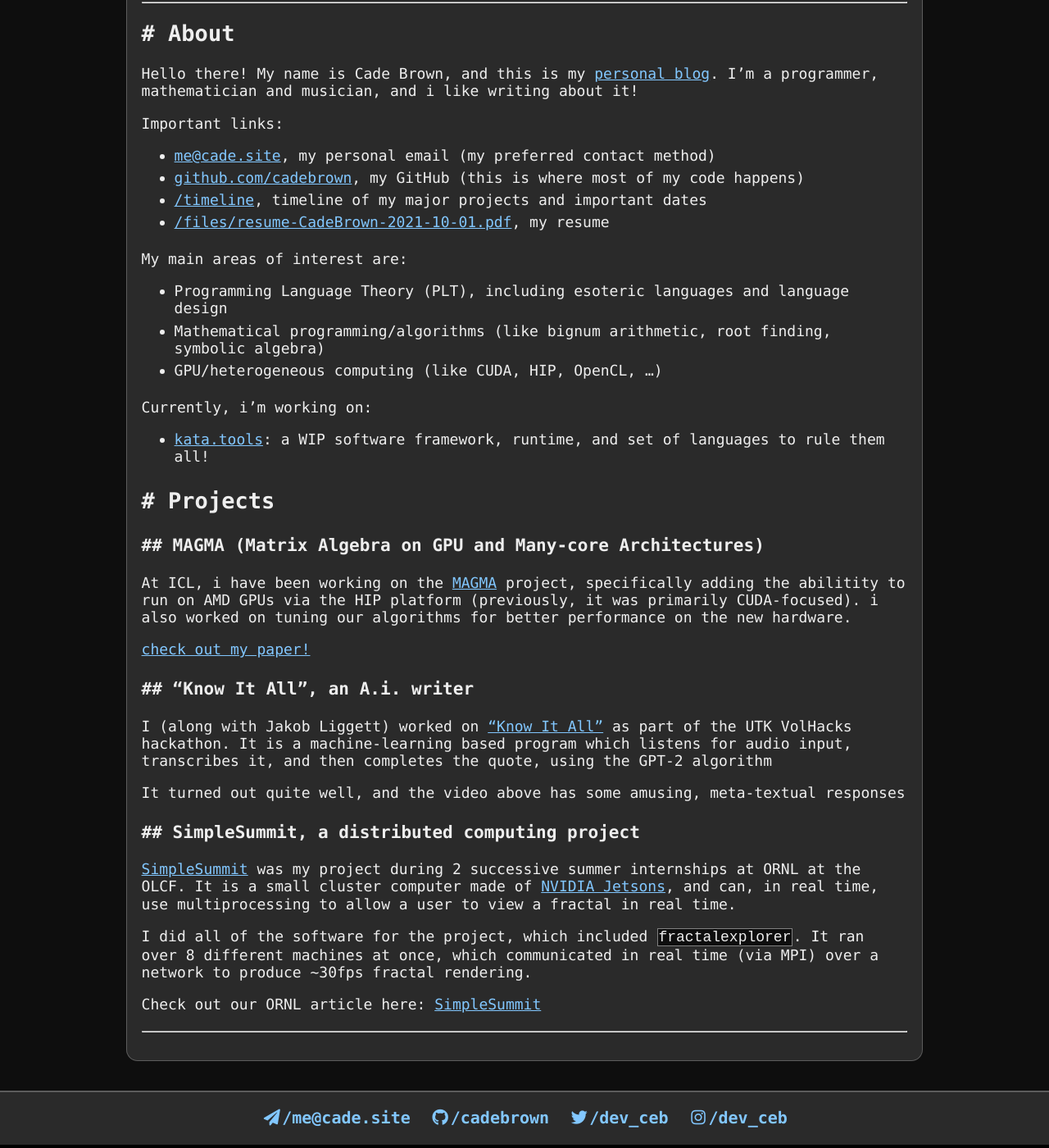
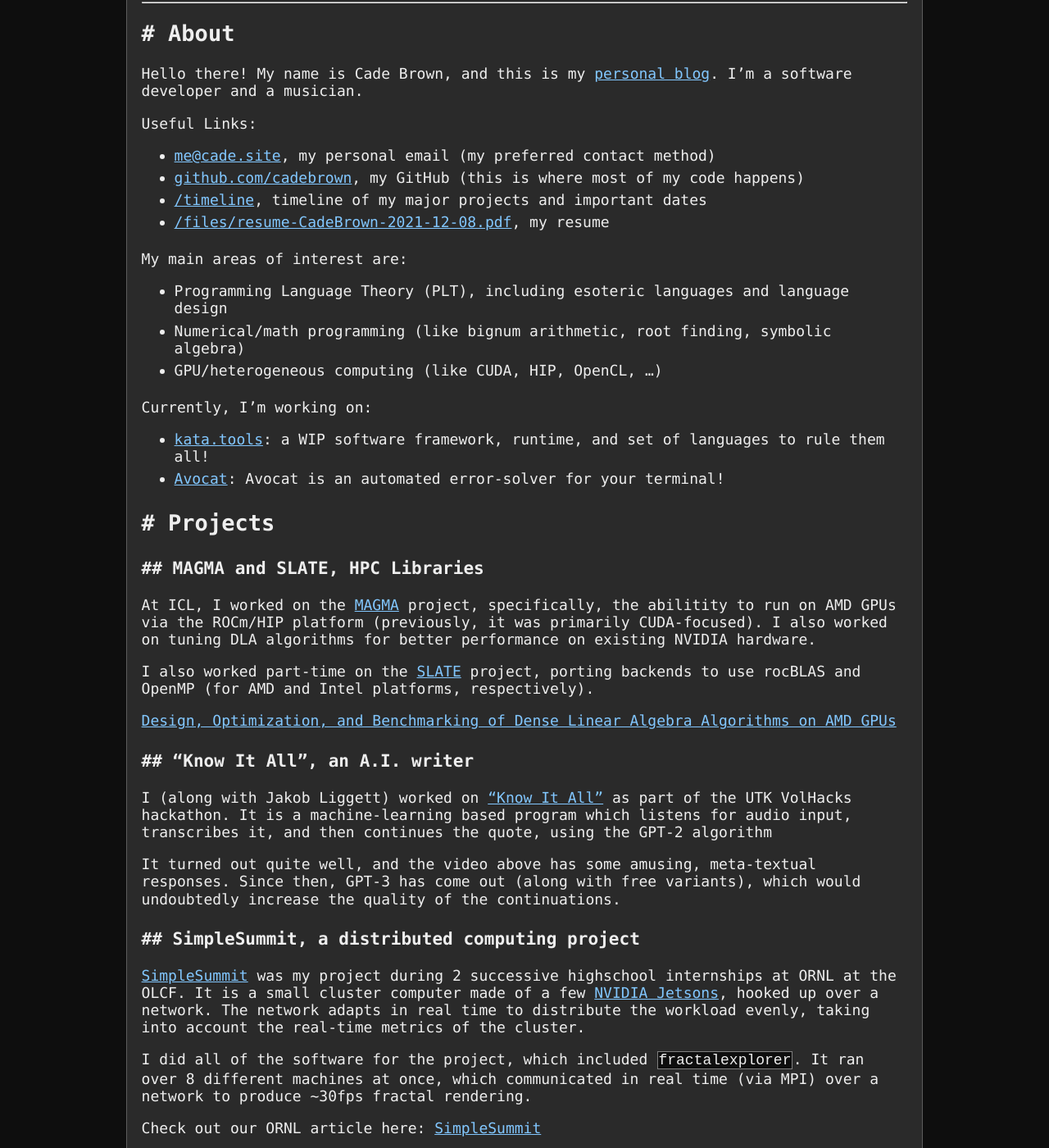
Before and after one commit to cadebrown/old.cade.site, a Jekyll site: the page built from about.md, in a window 1280 px wide and 1400 px high, scrolled down 224 px. Shown: the whole window at 82% size. Built offline with Jekyll 4.4.1, drawn with Linux system fonts in a browser that asks for light colours; nearby versions of some CDN libraries.

Commit message:
update resume and some links

```diff
--- a/about.md
+++ b/about.md
@@ -6,45 +6,53 @@
 
 ## About
 
-Hello there! My name is Cade Brown, and this is my [personal blog](https://cade.site). I'm a programmer, mathematician and musician, and i like writing about it!
+Hello there! My name is Cade Brown, and this is my [personal blog](https://cade.site). I'm a software developer and a musician.
 
-Important links:
+
+
+
+Useful Links:
 
   * [me@cade.site](mailto:me@cade.site), my personal email (my preferred contact method)
   * [github.com/cadebrown](https://github.com/cadebrown), my GitHub (this is where most of my code happens)
   * [/timeline](/timeline), timeline of my major projects and important dates
-  * [/files/resume-CadeBrown-2021-10-01.pdf](/files/resume-CadeBrown-2021-10-01.pdf), my resume
+  * [/files/resume-CadeBrown-2021-12-08.pdf](/files/resume-CadeBrown-2021-12-08.pdf), my resume
 
 My main areas of interest are:
 
   * Programming Language Theory (PLT), including esoteric languages and language design
-  * Mathematical programming/algorithms (like bignum arithmetic, root finding, symbolic algebra)
+  * Numerical/math programming (like bignum arithmetic, root finding, symbolic algebra)
   * GPU/heterogeneous computing (like CUDA, HIP, OpenCL, ...)
 
-Currently, i'm working on:
+Currently, I'm working on:
 
   * [kata.tools](https://kata.tools): a WIP software framework, runtime, and set of languages to rule them all!
+  * [Avocat](https://github.com/utk-pairs/avocat): Avocat is an automated error-solver for your terminal!
 
 
 ## Projects
 
 
-### MAGMA (Matrix Algebra on GPU and Many-core Architectures)
+### MAGMA and SLATE, HPC Libraries
 
-At ICL, i have been working on the [MAGMA](https://icl.utk.edu/magma/) project, specifically adding the abilitity to run on AMD GPUs via the HIP platform (previously, it was primarily CUDA-focused). i also worked on tuning our algorithms for better performance on the new hardware.
+At ICL, I worked on the [MAGMA](https://icl.utk.edu/magma/) project, specifically, the abilitity to run on AMD GPUs via the ROCm/HIP platform (previously, it was primarily CUDA-focused). I also worked on tuning DLA algorithms for better performance on existing NVIDIA hardware.
 
-[check out my paper!](https://www.icl.utk.edu/files/publications/2020/icl-utk-1415-2020.pdf)
+I also worked part-time on the [SLATE](https://icl.utk.edu/slate/) project, porting backends to use rocBLAS and OpenMP (for AMD and Intel platforms, respectively).
 
-### "Know It All", an A.i. writer
+[Design, Optimization, and Benchmarking of Dense
+Linear Algebra Algorithms on AMD GPUs](https://www.icl.utk.edu/files/publications/2020/icl-utk-1415-2020.pdf)
 
-I (along with Jakob Liggett) worked on ["Know It All"](https://www.youtube.com/watch?v=PwGsRskWN-i) as part of the UTK VolHacks hackathon. It is a machine-learning based program which listens for audio input, transcribes it, and then completes the quote, using the GPT-2 algorithm
 
-It turned out quite well, and the video above has some amusing, meta-textual responses
+### "Know It All", an A.I. writer
+
+I (along with Jakob Liggett) worked on ["Know It All"](https://www.youtube.com/watch?v=PwGsRskWN-i) as part of the UTK VolHacks hackathon. It is a machine-learning based program which listens for audio input, transcribes it, and then continues the quote, using the GPT-2 algorithm
+
+It turned out quite well, and the video above has some amusing, meta-textual responses. Since then, GPT-3 has come out (along with free variants), which would undoubtedly increase the quality of the continuations.
 
 
 ### SimpleSummit, a distributed computing project
 
-[SimpleSummit](https://simplesummit.github.io/) was my project during 2 successive summer internships at ORNL at the OLCF. It is a small cluster computer made of [NVIDIA Jetsons](https://developer.nvidia.com/buy-jetson), and can, in real time, use multiprocessing to allow a user to view a fractal in real time.
+[SimpleSummit](https://simplesummit.github.io/) was my project during 2 successive highschool internships at ORNL at the OLCF. It is a small cluster computer made of a few [NVIDIA Jetsons](https://developer.nvidia.com/buy-jetson), hooked up over a network. The network adapts in real time to distribute the workload evenly, taking into account the real-time metrics of the cluster.
 
 I did all of the software for the project, which included `fractalexplorer`. It ran over 8 different machines at once, which communicated in real time (via MPI) over a network to produce ~30fps fractal rendering.
 
```
Also changed, not shown: _posts/2021-11-12-art-aigen.md (+5 -0 lines), timeline.md (+13 -1 lines), 5 other files.
